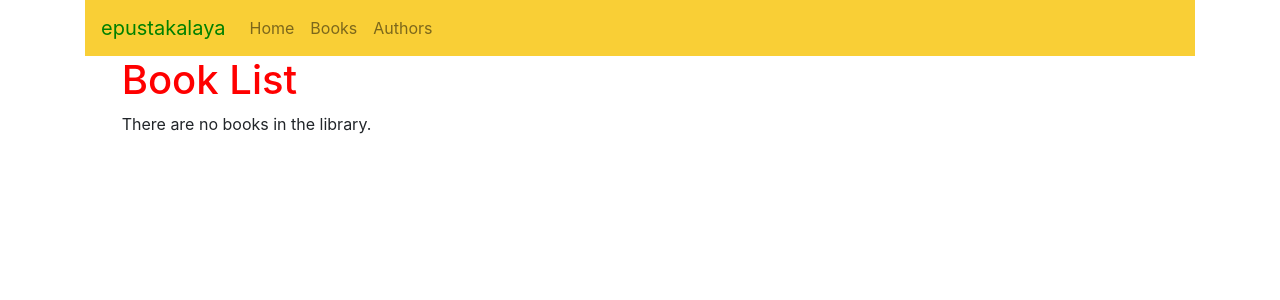
After one commit to mgrsantox/E-Pustakalaya, a Django app: page /category/books/ in a window 1280 px wide. The commit adds this page. Shown: the top 300 px of the page. Run offline with Django 3.2, Linux system fonts and the light colour scheme; data that the repository does not hold is empty; some libraries are stand-ins or nearby versions.

Commit message:
book_list added

```diff
--- a/category/models.py
+++ b/category/models.py
@@ -47,8 +47,9 @@ class Book(models.Model):
         return self.title
 
     def get_absolute_url(self):
-        """Returns the url to access a detail record for this book."""
-        return reverse('book-detail', args=[str(self.id)])
+
+         """Returns the url to access a detail record for this book."""
+         return reverse('book_detail', args=[str(self.id)])
 
     def display_genre(self):
         """Create a string for the Genre. This is required to display genre in Admin."""
--- /dev/null
+++ b/category/templates/books/book_list.html
@@ -0,0 +1,15 @@
+{% extends 'base.html' %}
+{% block content %}
+  <h1>Book List</h1>
+  {% if book_list %}
+  <ul>
+    {% for book in book_list %}
+      <li>
+        <a href="{{ books.get_absolute_url }}">{{ book.title }}</a> ({{book.author}})
+      </li>
+    {% endfor %}
+  </ul>
+  {% else %}
+    <p>There are no books in the library.</p>
+  {% endif %}
+{% endblock %}
--- a/category/urls.py
+++ b/category/urls.py
@@ -3,4 +3,5 @@ from . import views
 
 urlpatterns=[
     path('', views.index, name='category_index'),
+    path('books/', views.BookListView.as_view(), name='books'),
 ]
--- a/category/views.py
+++ b/category/views.py
@@ -1,6 +1,7 @@
 from django.shortcuts import render
 from django.http import HttpResponse
 from .models import BookInstance, Book, Author
+from django.views import generic
 
 #this is not used in project ...its only test
 def main_index(request):
@@ -24,3 +25,10 @@ def index(request):
     }
 
     return render(request, 'index.html', context=my_queryset)
+
+
+class BookListView(generic.ListView):
+    model = Book
+    context_object_name = 'book_list'
+    queryset = Book.objects.all() #.filter(title__icontains='two')[:5] # Get 5 books containing the title two
+    template_name = 'books/book_list.html'
--- a/epustakalaya/urls.py
+++ b/epustakalaya/urls.py
@@ -22,7 +22,8 @@ from category.views import main_index
 
 urlpatterns = [
     path('admin/', admin.site.urls),
+    path('', RedirectView.as_view(url='/category/')),
     path('', main_index, name='index'),
     path('category/', include('category.urls')),
-    path('', RedirectView.as_view(url='/category/')),
+
 ]+ static(settings.STATIC_URL, document_root=settings.STATIC_ROOT)
--- a/templates/base.html
+++ b/templates/base.html
@@ -22,7 +22,7 @@
         <a class="nav-link" href="{% url 'category_index' %}">Home <span class="sr-only">(current)</span></a>
       </li>
       <li class="nav-item">
-        <a class="nav-link" href="#">Books</a>
+        <a class="nav-link" href="{% url 'books' %}">Books</a>
       </li>
       <li class="nav-item">
         <a class="nav-link" href="#">Authors</a>
```
